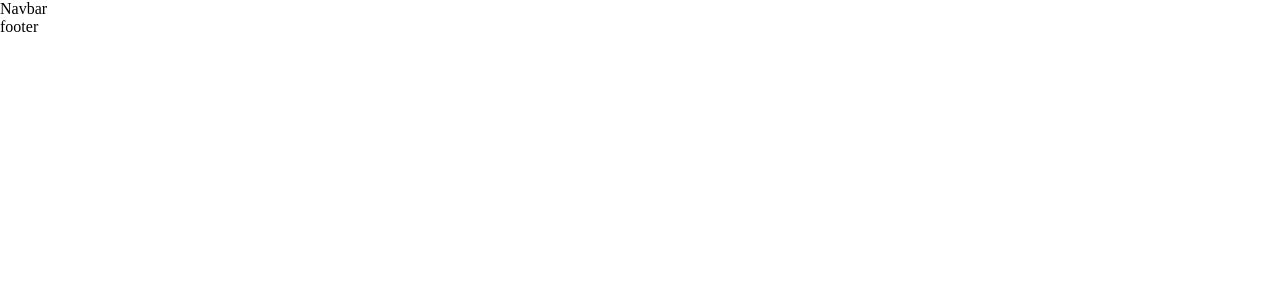
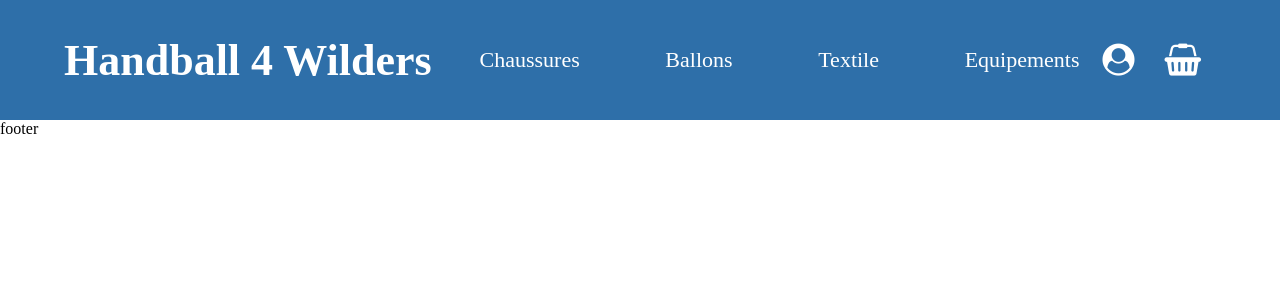
Before and after one commit to philamwild/Handball4Wilders, a React (Create React App) app: page / in a window 1280 px wide. Shown: the top 300 px of the page. Built offline with nearby package versions, Linux system fonts and the light colour scheme; a web font is replaced by a local one.

Commit message:
add content in navbar

```diff
--- a/src/components/Navbar.jsx
+++ b/src/components/Navbar.jsx
@@ -1,5 +1,22 @@
 import React from "react";
+import "./style/Navbar.scss";
 
 export default function Navbar() {
-  return <div>Navbar</div>;
+  return (
+    <div className="navbar">
+      <div className="navbar-container">
+        <h1>Handball 4 Wilders</h1>
+        <ul>
+          <li>Chaussures</li>
+          <li>Ballons</li>
+          <li>Textile</li>
+          <li>Equipements</li>
+        </ul>
+        <div className="navbar-icons">
+          <i class="fa fa-user-circle fa-2x"></i>
+          <i class="fa fa-shopping-basket fa-2x"></i>
+        </div>
+      </div>
+    </div>
+  );
 }
```
